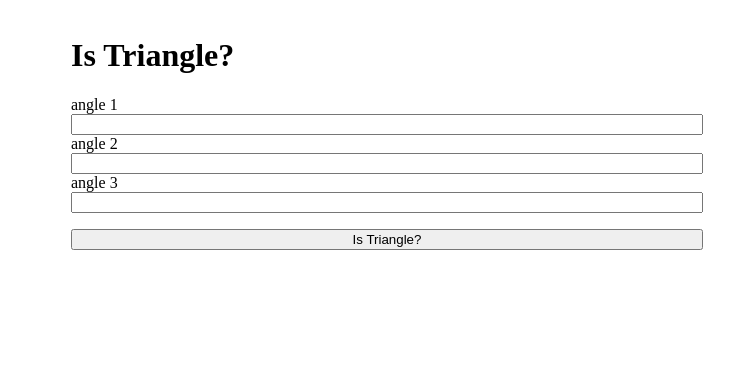
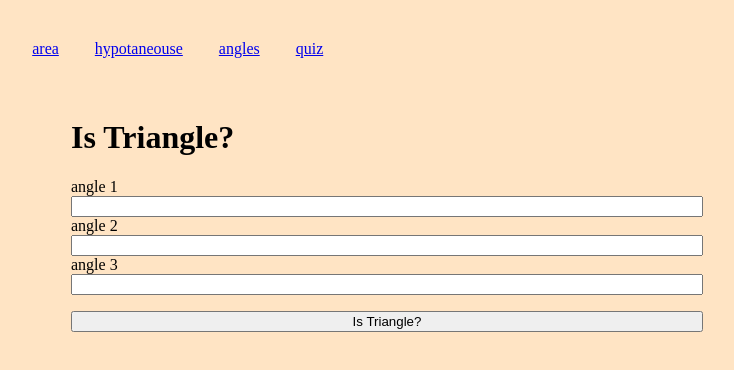
Before and after one commit to abhijitdotsharma/tri-angles, a plain HTML site: page index.html in a window 1280 px wide. Shown: the whole page, without its empty margins (253-987 px from the left). Drawn offline with Linux system fonts and the light colour scheme.

Commit message:
style - added links on all pages

```diff
--- a/app.css
+++ b/app.css
@@ -1,3 +1,19 @@
+body{
+    background-color: bisque;
+}
+.nav-container{
+    width: 65%;
+    margin: auto;
+    padding: 1rem;
+}
+.list-non-bullet{
+    list-style: none;
+}
+
+.list-item-inline{
+    display: inline;
+    padding: 0rem 1rem;
+}
 .container{
     display: flex;
     flex-direction: column;
--- a/area.css
+++ b/area.css
@@ -1,5 +1,18 @@
 body{
     background-color: aquamarine;
+}
+.nav-container{
+    width: 65%;
+    margin: auto;
+    padding: 1rem;
+}
+.list-non-bullet{
+    list-style: none;
+}
+
+.list-item-inline{
+    display: inline;
+    padding: 0rem 1rem;
 }
 .container{
     border: 1px solid teal;
--- a/hypo.css
+++ b/hypo.css
@@ -1,5 +1,18 @@
 body{
     background-color: wheat;
+}
+.nav-container{
+    width: 65%;
+    margin: auto;
+    padding: 1rem;
+}
+.list-non-bullet{
+    list-style: none;
+}
+
+.list-item-inline{
+    display: inline;
+    padding: 0rem 1rem;
 }
 .container{
     border: 1px solid teal;
--- a/index.html
+++ b/index.html
@@ -8,6 +8,23 @@
     <title>mad-angles</title>
 </head>
 <body>
+    <nav class="nav-container">
+
+        <ul class="list-non-bullet" >
+            <li class="list-item-inline">
+               <a href="/area.html">area</a>
+            </li>
+            <li class="list-item-inline">
+               <a href="/hypo.html">hypotaneouse</a>
+            </li>
+            <li class="list-item-inline">
+                <a href="/index.html">angles</a>
+            </li>
+            <li class="list-item-inline">
+                <a href="/quiz.html">quiz</a>
+            </li>
+        </ul>
+    </nav>
     <div class="container">
         <h1>Is Triangle?</h1>
 
```
Also changed, not shown: area.html (+17 -0 lines), hypo.html (+17 -0 lines).
